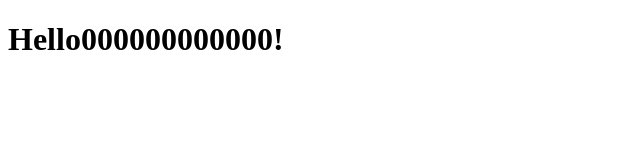
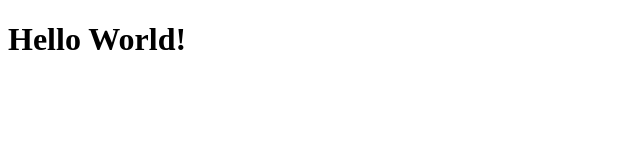
Before and after one commit to TashikMoin/CICD-VPS, a plain HTML site: page index.html in a window 1280 px wide. Shown: the whole page, without its empty margins (0-640 px from the left). Drawn offline with Linux system fonts and the light colour scheme.

Commit message:
Update index.html

```diff
--- a/index.html
+++ b/index.html
@@ -2,7 +2,7 @@
 <html>
 
 <body>
-    <h1> Hello000000000000! </h1>
+    <h1> Hello World! </h1>
 </body>
 
 </html>
```
